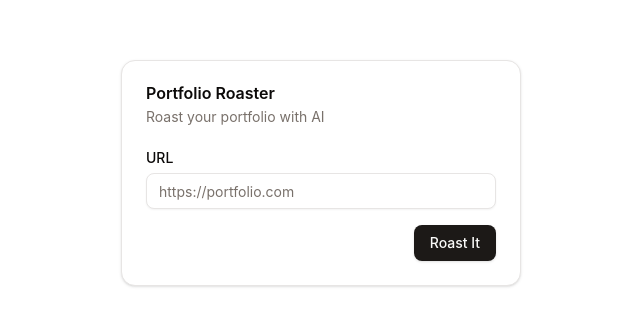
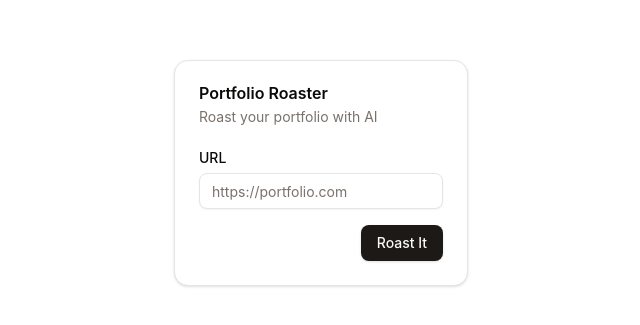
Before and after one commit to TreasureUzoma/portfolio-roaster, a SvelteKit app: page / in a window 1280 px wide. Shown: the part 227-552 px from the top of the page, without its empty margins (319-959 px from the left). Built offline with nearby package versions, Linux system fonts and the light colour scheme; no server answers.

Commit message:
fix(ui): card overflowing

```diff
--- a/src/routes/+page.svelte
+++ b/src/routes/+page.svelte
@@ -9,8 +9,8 @@
 	let loading = $state(false);
 </script>
 
-<div class="flex flex-col items-center justify-center h-screen px-7">
-	<Card.Root class="w-[400px]">
+<div class="flex flex-col items-center justify-center h-screen px-5">
+	<Card.Root class="max-w-lg">
 		<Card.Header>
 			<Card.Title>Portfolio Roaster</Card.Title>
 			<Card.Description>Roast your portfolio with AI</Card.Description>
```
